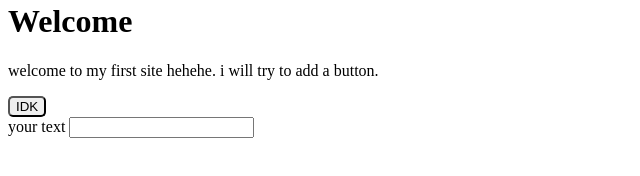
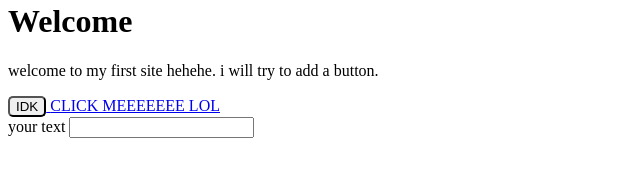
Before and after one commit to purple482015/webmyweb, a plain HTML site: page webmyweb.html in a window 1280 px wide. Shown: the part 178-354 px from the top of the page, without its empty margins (0-640 px from the left). Drawn offline with Linux system fonts and the light colour scheme.

Commit message:
Update webmyweb.html

```diff
--- a/webmyweb.html
+++ b/webmyweb.html
@@ -9,9 +9,11 @@
 <p>welcome to my first site hehehe. i will try to add a button.</p>
 <a href="https://github.com/purple482015/webmyweb">
 <button style=border-radius:5px;">IDK</button>
+
 </a>
 
-
+<a href="https://www.youtube.com/watch?v=dQw4w9WgXcQ">CLICK MEEEEEEE LOL
+</a>
   <form>
 
   <label for="text">your text</label>
```
